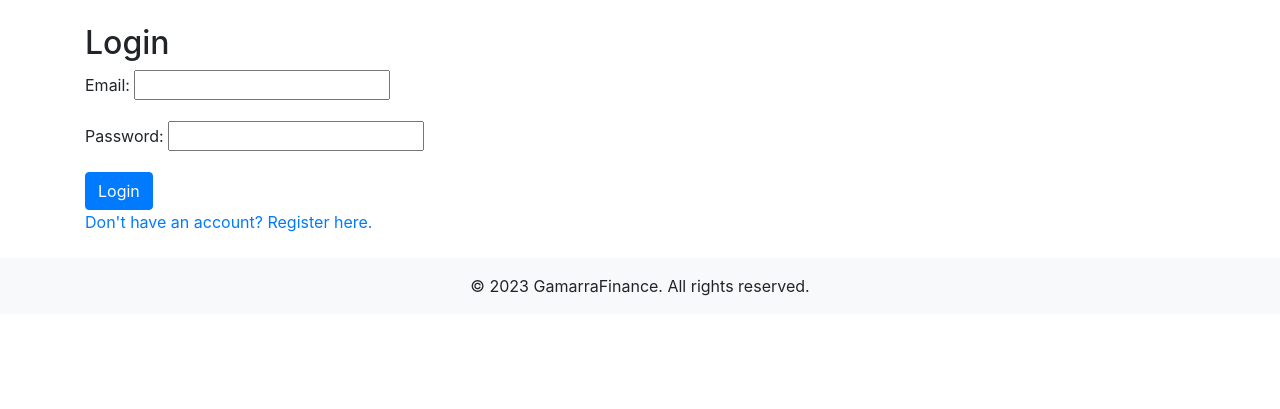
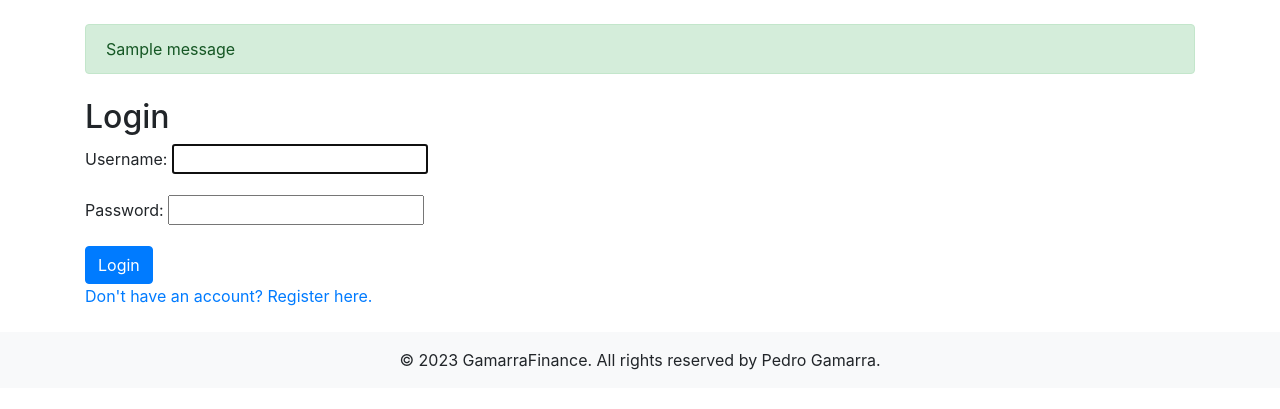
Before and after one commit to pehgamarra/GamarraFinance, a Django app: page /finance/login/ in a window 1280 px wide. Shown: the part 56-465 px from the top of the page. Run offline with Django 5.2, Linux system fonts and the light colour scheme; tables that the repository leaves empty hold one stand-in row (values such as "Sample post"); one stand-in notice (Sample message) is shown; some libraries are stand-ins or nearby versions.

Commit message:
implemented : Login erros and sucess message

```diff
--- a/GamarraFinance/Finance/templates/finance/base.html
+++ b/GamarraFinance/Finance/templates/finance/base.html
@@ -39,6 +39,14 @@
         </div>
     </nav>
 
+    {% if messages %}
+        <div class="container mt-4">
+            {% for message in messages %}
+                <div class="alert alert-{{ message.tags }}">{{ message }}</div>
+            {% endfor %}
+        </div>
+    {% endif %}
+
     <div class="container mt-4">
         {% block content %}
         {% endblock %}
@@ -47,7 +55,7 @@
     <!-- Footer -->
     <footer class="bg-light text-center text-lg-start mt-4">
         <div class="text-center p-3">
-            © 2023 GamarraFinance. All rights reserved.
+            © 2023 GamarraFinance. All rights reserved by Pedro Gamarra.
         </div>
     </footer>
 
--- a/GamarraFinance/Finance/views.py
+++ b/GamarraFinance/Finance/views.py
@@ -1,7 +1,8 @@
 from django.shortcuts import render, redirect
 from django.contrib.auth.forms import AuthenticationForm
-from django.contrib.auth import login, authenticate
-from .forms import UserRegistrationForm, UserLoginForm
+from django.contrib.auth import login
+from django.contrib import messages
+from .forms import UserRegistrationForm
 
 
 def register(request):
@@ -11,25 +12,26 @@ def register(request):
             user = form.save(commit=False)
             user.set_password(form.cleaned_data['password1'])
             user.save()
+            messages.success(request, "Registration successful! You can now log in.")
             return redirect('login')
+        else:
+            messages.error(request, "Registration failed. Please correct the errors.")
     else:
         form = UserRegistrationForm()
     return render(request, 'finance/register.html', {'form': form})
 
 def user_login(request):
     if request.method == 'POST':
-        form = UserLoginForm(request, data=request.POST)
+        form = AuthenticationForm(request, data=request.POST)
         if form.is_valid():
-            username_or_email = form.cleaned_data.get('username')
-            password = form.cleaned_data.get('password')
-            user = authenticate(request, username=username_or_email, password=password)
-            if user is not None:
-                login(request, user)
-                return redirect('logged_in')
-            else:
-                form.add_error(None, "Invalid username or password.")
+            user = form.get_user()
+            login(request, user)
+            messages.success(request, "Login successful! Welcome back.")
+            return redirect('logged_in')
+        else:
+            messages.error(request, "Invalid username or password.")
     else:
-        form = UserLoginForm()
+        form = AuthenticationForm()
     return render(request, 'finance/login.html', {'form': form})
 
 def logged_in(request):
```
